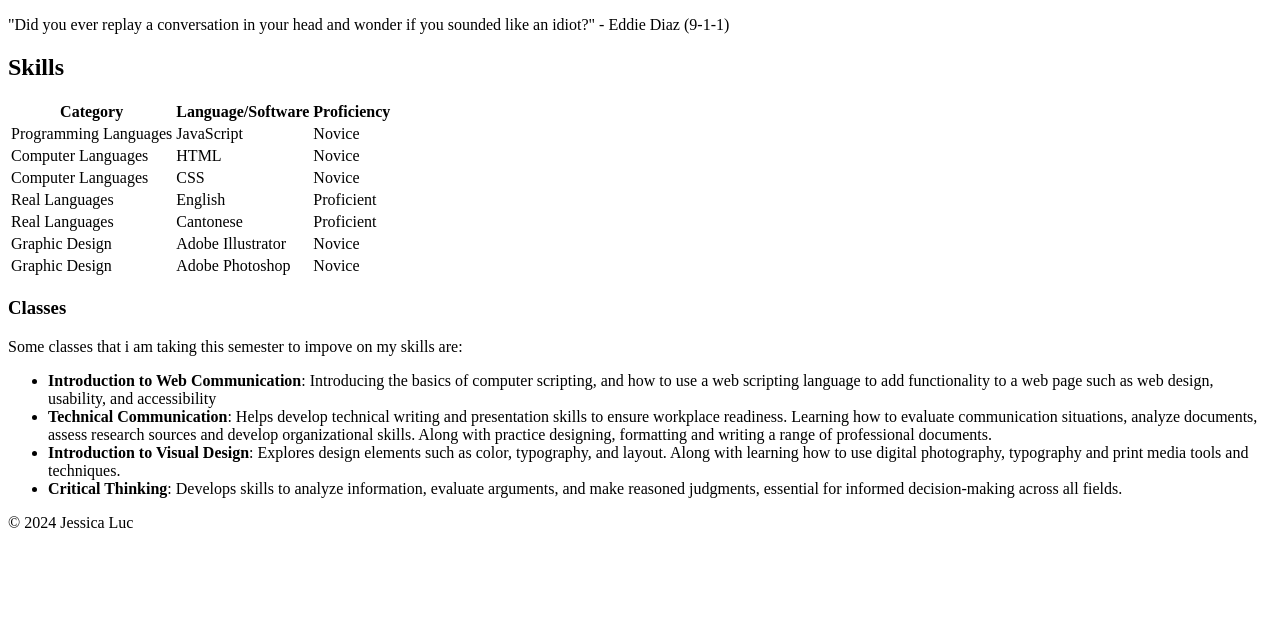
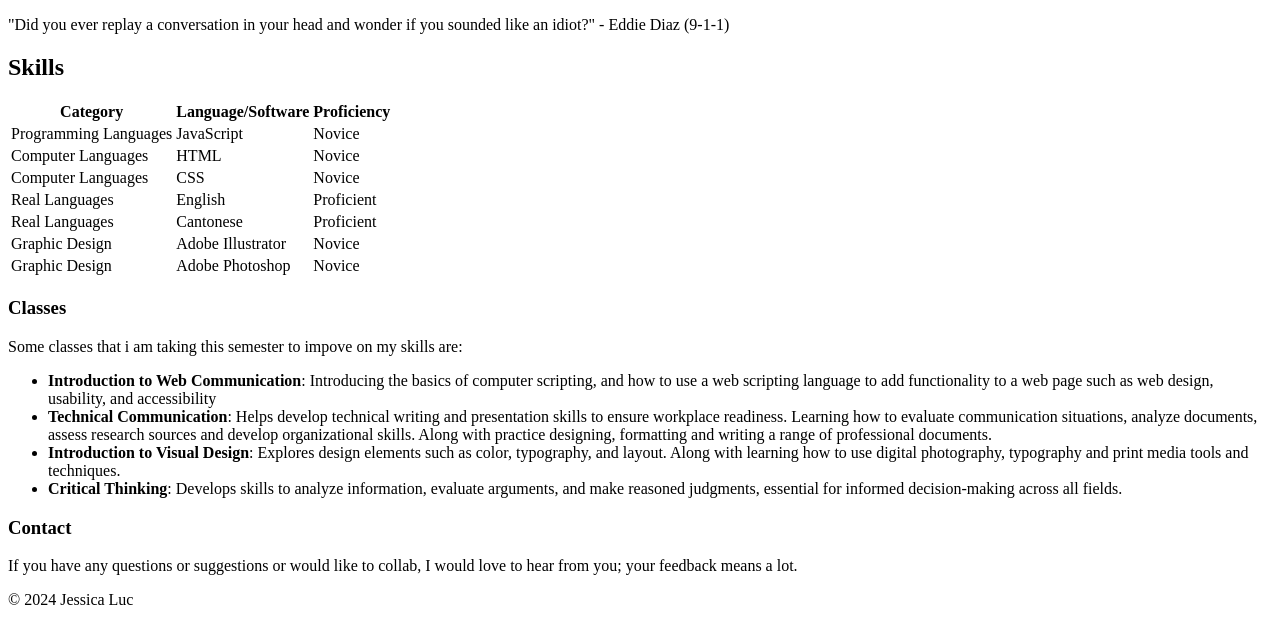
Before and after one commit to jessical298/Jessica-Portfolio, a plain HTML site: page Jessica-Portfolio-Github/index.html in a window 1280 px wide. Shown: the part 105-748 px from the top of the page. Drawn offline with Linux system fonts and the light colour scheme.

Commit message:
adding section and contact section

```diff
--- a/Jessica-Portfolio-Github/index.html
+++ b/Jessica-Portfolio-Github/index.html
@@ -15,8 +15,10 @@
         <section>
             <h3>Interactive Design-Graphic Design Student at <a href="https://sait.ca" target="_blank">SAIT</a></h3>
             <p> "Did you ever replay a conversation in your head and wonder if you sounded like an idiot?" - Eddie Diaz (9-1-1)</p>
+        </section>
+    <section>
             <h2>Skills</h2>
-    <table>
+     <table>
         <tr>
             <th>Category</th>
             <th>Language/Software</th>
@@ -57,7 +59,9 @@
             <td>Adobe Photoshop</td>
             <td>Novice</td>
         </tr>
-    </table>
+     </table>
+    </section>
+    <section>
     <h3>Classes</h3>
     <p> Some classes that i am taking this semester to impove on my skills are: </p>
     <ul>
@@ -66,7 +70,12 @@
         <li><strong>Introduction to Visual Design</strong>: Explores design elements such as color, typography, and layout. Along with learning how to use digital photography, typography and print media tools and techniques.</li>
         <li><strong>Critical Thinking</strong>: Develops skills to analyze information, evaluate arguments, and make reasoned judgments, essential for informed decision-making across all fields.</li>
         </ul>
+    </section>
+    <section>
+        <h3>Contact</h3>
+        <p>If you have any questions or suggestions or would like to collab, I would love to hear from you; your feedback means a lot.</p>
 
+    </section>
     </main>
     <footer>
         <p>&copy; 2024 Jessica Luc</p>
```
